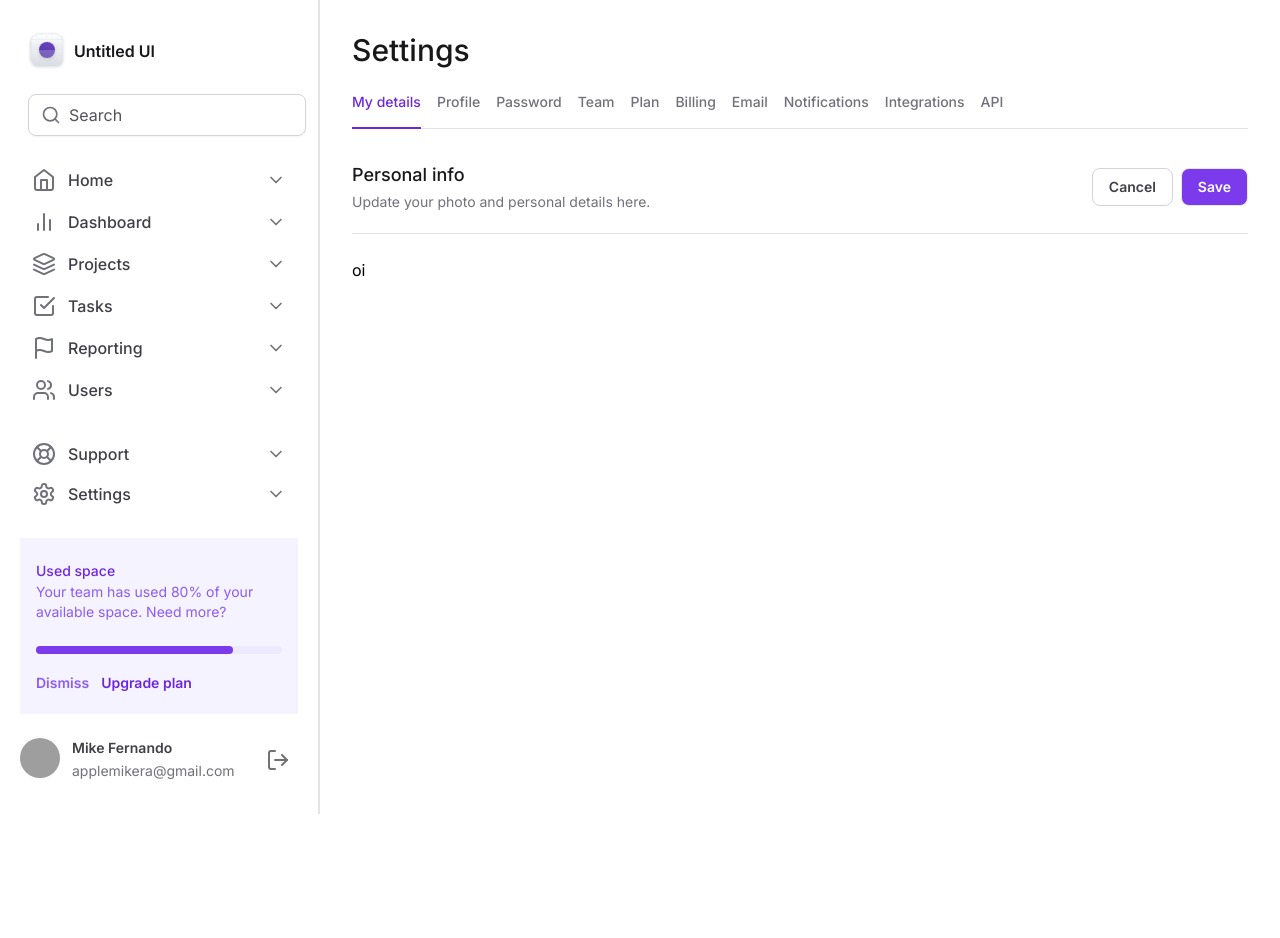
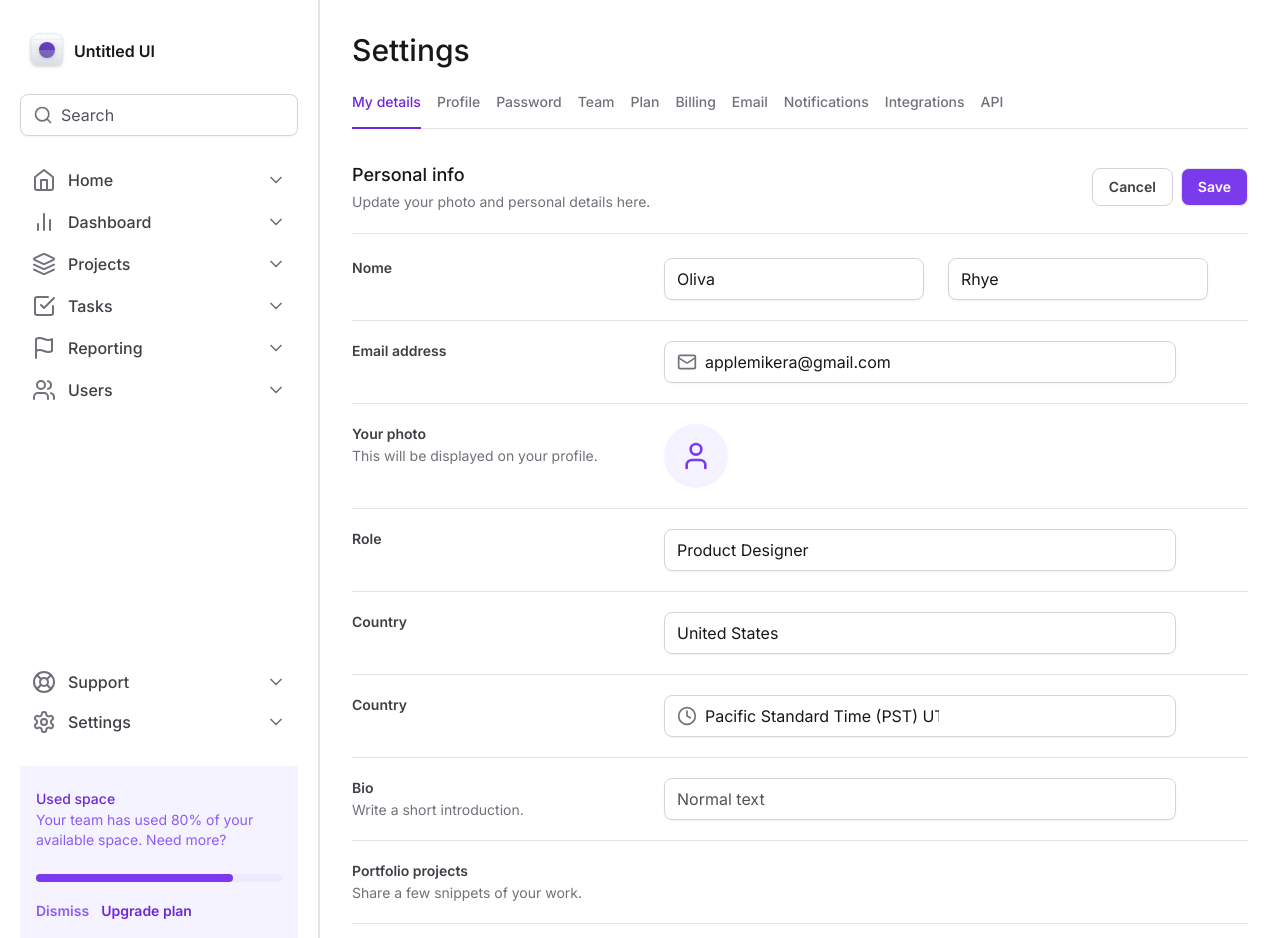
Before and after one commit to MikeFernando/tailwind-next, a Next.js app: page / in a window 1280 px wide. Shown: the top 938 px of the page. Before the commit the page ends 814 px from the top, so only its background shows below. Built offline with nearby package versions, Linux system fonts and the light colour scheme; grey boxes are pictures that could not be loaded.

Commit message:
Campos do Formulário

```diff
--- a/src/app/layout.tsx
+++ b/src/app/layout.tsx
@@ -15,7 +15,7 @@ export default function RootLayout({children}: {children: React.ReactNode}) {
   return (
     <html lang="en" className='antialiased'>
       <body className={inter.className}>
-        <div className="grid min-h-screen grid-cols-app">
+        <div className="grid min-h-screen mx-auto max-w-screen-2xl grid-cols-app">
           <Sidebar />
           <main className="px-8 pt-8 pb-12">{children}</main>
         </div>
--- a/src/app/page.tsx
+++ b/src/app/page.tsx
@@ -1,4 +1,6 @@
 import { SettingsTabs } from '@/components/SettingsTabs'
+import * as Input from '../components/Input'
+import { Clock, Mail, User } from 'lucide-react'
 
 export default function Home() {
   return (
@@ -32,7 +34,171 @@ export default function Home() {
           </div>
         </div>
 
-        <form id="settings">oi</form>
+        <form id="settings" className="divide-y-[1px] divide-zinc-200 ">
+          {/* Name */}
+          <div className="grid-cols-form grid pb-5">
+            <label
+              htmlFor="name"
+              className="text-sm font-semibold text-zinc-700"
+            >
+              Nome
+            </label>
+            <div className="flex gap-6">
+              <Input.Root>
+                <Input.Control
+                  id="name"
+                  placeholder="Oliva"
+                  className="text-base font-normal text-zinc-900 placeholder:text-zinc-900"
+                />
+              </Input.Root>
+
+              <Input.Root>
+                <Input.Control
+                  placeholder="Rhye"
+                  className="text-base font-normal text-zinc-900 placeholder:text-zinc-900"
+                />
+              </Input.Root>
+            </div>
+          </div>
+          {/* Email */}
+          <div className="grid-cols-form grid py-5">
+            <label
+              htmlFor="email"
+              className="text-sm font-semibold text-zinc-700"
+            >
+              Email address
+            </label>
+            <div className="flex gap-6 ">
+              <Input.Root>
+                <Input.Prefix>
+                  <Mail className="h-5 w-5" />
+                </Input.Prefix>
+                <Input.Control
+                  id="email"
+                  placeholder="applemikera@gmail.com"
+                  className="text-base font-normal text-zinc-900 placeholder:text-zinc-900"
+                />
+              </Input.Root>
+            </div>
+          </div>
+          {/* Photo */}
+          <div className="grid-cols-form grid py-5">
+            <label
+              htmlFor="photo"
+              className="text-sm font-semibold text-zinc-700"
+            >
+              Your photo
+              <span className="mt-0.5 block text-sm font-normal text-zinc-500">
+                This will be displayed on your profile.
+              </span>
+            </label>
+            <div className="flex gap-6">
+              <div className="h-16px flex w-16 items-center justify-center rounded-full bg-violet-50 p-4">
+                <User className="h-8 w-8 text-violet-600" />
+              </div>
+            </div>
+          </div>
+          {/* Role */}
+          <div className="grid-cols-form grid py-5">
+            <label
+              htmlFor="role"
+              className="text-sm font-semibold text-zinc-700"
+            >
+              Role
+            </label>
+            <div className="flex gap-6">
+              <Input.Root>
+                <Input.Control
+                  id="role"
+                  placeholder="Product Designer"
+                  className="text-base font-normal text-zinc-900 placeholder:text-zinc-900"
+                />
+              </Input.Root>
+            </div>
+          </div>
+          {/* Country */}
+          <div className="grid-cols-form grid py-5">
+            <label
+              htmlFor="role"
+              className="text-sm font-semibold text-zinc-700"
+            >
+              Country
+            </label>
+            <div className="flex gap-6">
+              <Input.Root>
+                <Input.Control
+                  id="role"
+                  placeholder="United States"
+                  className="text-base font-normal text-zinc-900 placeholder:text-zinc-900"
+                />
+              </Input.Root>
+            </div>
+          </div>
+          {/* Timezone */}
+          <div className="grid-cols-form grid py-5">
+            <label
+              htmlFor="timezone"
+              className="text-sm font-semibold text-zinc-700"
+            >
+              Country
+            </label>
+            <div className="flex gap-6">
+              <Input.Root>
+                <Input.Prefix>
+                  <Clock className="h-5 w-5" />
+                </Input.Prefix>
+                <Input.Control
+                  id="timezone"
+                  placeholder="Pacific Standard Time (PST) UTC−08:00"
+                  className="flex items-center text-base font-normal text-zinc-900 placeholder:text-zinc-900"
+                />
+              </Input.Root>
+            </div>
+          </div>
+          {/* Bio */}
+          <div className="grid-cols-form grid py-5">
+            <label
+              htmlFor="bio"
+              className="text-sm font-semibold text-zinc-700"
+            >
+              Bio
+              <span className="mt-0.5 block text-sm font-normal text-zinc-500">
+                Write a short introduction.
+              </span>
+            </label>
+            <div className="flex gap-6">
+              <Input.Root>
+                <Input.Control placeholder="Normal text" />
+              </Input.Root>
+            </div>
+          </div>
+          {/* Portfolio */}
+          <div className="grid-cols-form grid py-5">
+            <label
+              htmlFor="portfolio"
+              className="text-sm font-semibold text-zinc-700"
+            >
+              Portfolio projects
+              <span className="mt-0.5 block text-sm font-normal text-zinc-500">
+                Share a few snippets of your work.
+              </span>
+            </label>
+            <div className="flex gap-6"></div>
+          </div>
+          {/* Buttons */}
+          <div className="flex justify-end gap-2 py-4">
+            <button className="rounded-lg border border-zinc-300 px-4 py-2 text-sm font-semibold text-zinc-700 hover:bg-zinc-50">
+              Cancel
+            </button>
+            <button
+              type="submit"
+              form="settings"
+              className="rounded-lg border bg-violet-600 px-4 py-2 text-sm font-semibold text-white hover:bg-violet-700"
+            >
+              Save
+            </button>
+          </div>
+        </form>
       </div>
     </>
   )
--- a/src/components/Input.tsx
+++ b/src/components/Input.tsx
@@ -19,7 +19,7 @@ type InputRootProps = ComponentProps<'div'>
 export const Root = (props: InputRootProps) => {
   return (
     <div
-      className="mx-2 flex w-full items-center gap-2 rounded-lg border border-zinc-300 px-3 py-2 shadow-sm"
+      className="flex w-full items-center gap-2 rounded-lg border border-zinc-300 px-3 py-2  shadow-sm"
       {...props}
     />
   )
--- a/tailwind.config.js
+++ b/tailwind.config.js
@@ -6,6 +6,7 @@ const config = {
     extend: {
       gridTemplateColumns: {
         app: 'minmax(18rem, 20rem) 1fr',
+        form: 'minmax(7.5rem, 19.5rem) minmax(7.5rem, 32rem) 1fr',
       },
     },
   },
```
